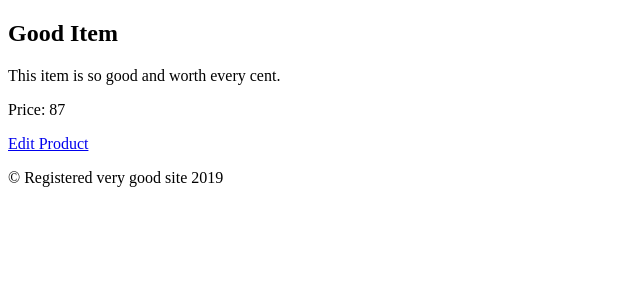
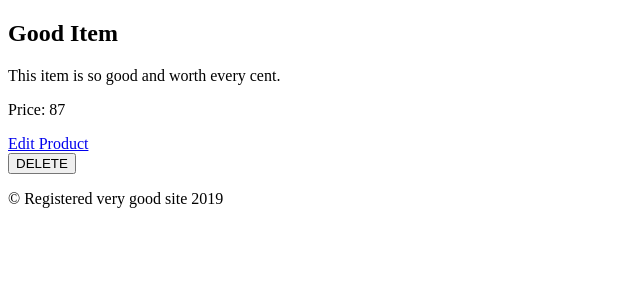
Before and after one commit to JasminFace/rainforest, a Django app: page /products/1 in a window 1280 px wide. Shown: the part 155-455 px from the top of the page, without its empty margins (0-640 px from the left). Run offline with Django 3.2, Linux system fonts and the light colour scheme; data comes from the database, SQL or seed files in the repository.

Commit message:
added a delete function

```diff
--- a/rainforest/templates/edit.html
+++ b/rainforest/templates/edit.html
@@ -9,5 +9,5 @@
     {{ form.as_p }}
     <button type="submit">Edit Product</button>
   </form>
-
+  <a href="{% url 'product_details' id=product.pk %}">Return</a>`
 {% endblock %}
--- a/rainforest/templates/product.html
+++ b/rainforest/templates/product.html
@@ -8,4 +8,10 @@
         <a href="{% url 'product_edit' id=product.pk %}">Edit Product</a>
     </main>
 
+
+    <form method='POST' action="{% url 'delete_product' id=product.pk %}">
+        {% csrf_token %}
+
+        <button type="submit">DELETE</button>
+    </form>
 {% endblock %}
--- a/rainforest/urls.py
+++ b/rainforest/urls.py
@@ -19,10 +19,11 @@ from rainforest import views
 
 urlpatterns = [
     path('admin/', admin.site.urls),
-    path('', views.root),
+    path('', views.root, name='home'),
     path('products/', views.products_page, name='products_list'),
     path('products/<int:id>', views.product_details, name='product_details'),
     path('product/new/', views.product_new, name='product_new'),
     path('products/<int:id>/edit/', views.product_edit, name='product_edit'),
     path('products/<int:id>/edit_submit/', views.edit_submit, name='edit_submit'),
+    path('products/<int:id>/delete/', views.delete_product, name='delete_product'),
 ]
--- a/rainforest/views.py
+++ b/rainforest/views.py
@@ -59,8 +59,8 @@ def edit_submit(request, id):
     product = Product.objects.get(pk=id)
     form = ProductForm(request.POST, instance=product)
     if form.is_valid():
-      product = form.save()
-      product.save()
+      save_product = form.save()
+      save_product.save()
       return redirect('product_details', id=product.id)
   else:
     form = ProductForm()
@@ -68,4 +68,10 @@ def edit_submit(request, id):
     'form': form,
     'product': product,
   }
-  return render(request, 'edit_product', context)
+  return render(request, 'product_edit', context)
+
+
+def delete_product(request, id):
+  product = Product.objects.get(pk=id)
+  product.delete()
+  return redirect('products_list')
```
